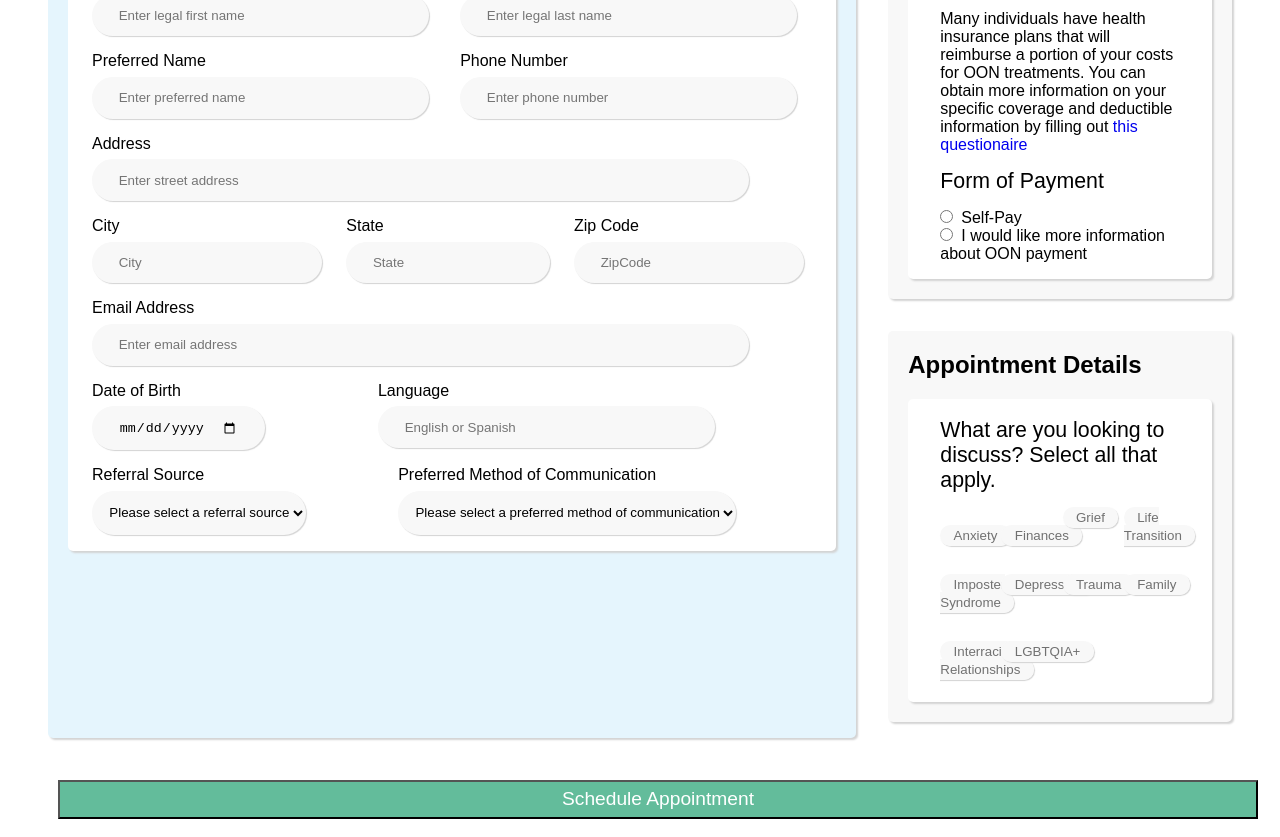
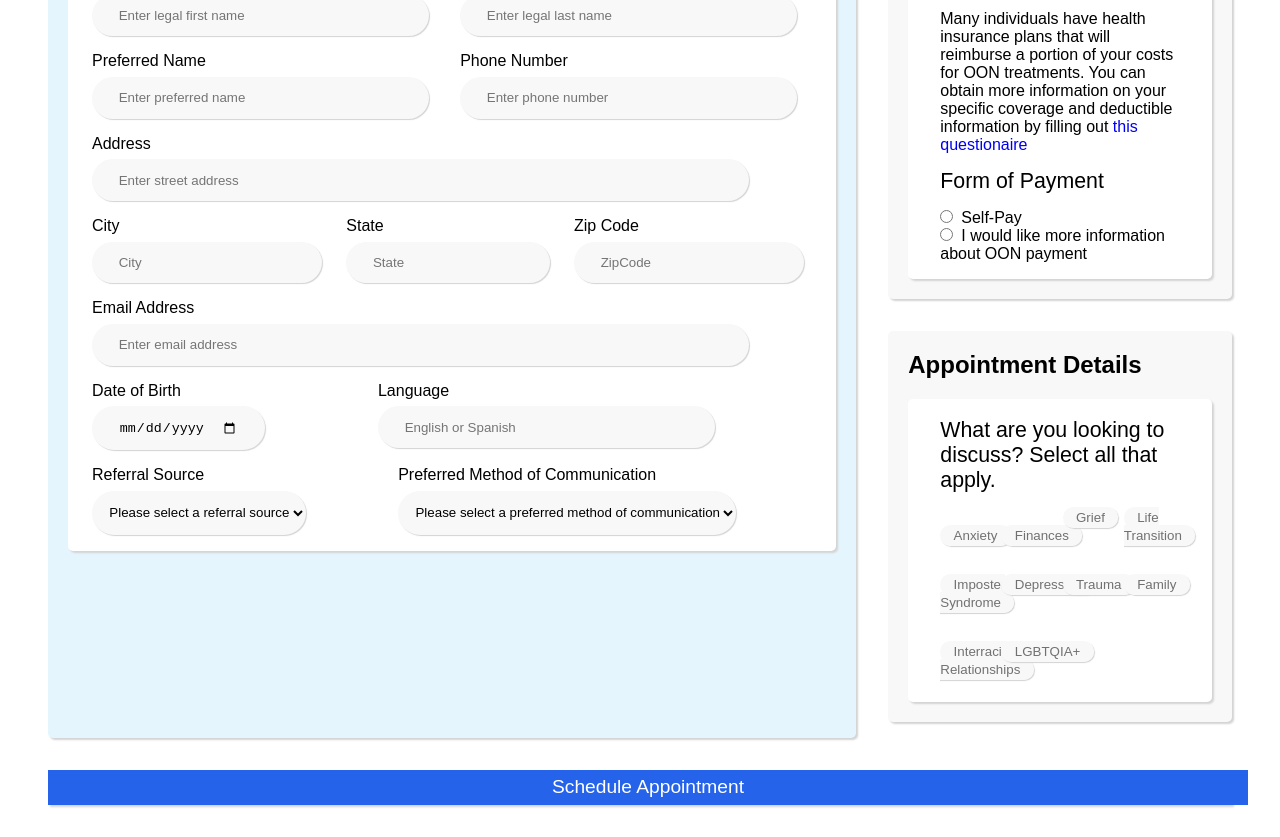
Before and after one commit to CultureCare22/Culture-Care, a React (Create React App) app: page /patient-info in a window 1280 px wide. Shown: the part 294-1131 px from the top of the page. Built offline with nearby package versions, Linux system fonts and the light colour scheme.

Commit message:
fixed button styling

```diff
--- a/src/pages/PatientInfoForm/PatientInfoForm.css
+++ b/src/pages/PatientInfoForm/PatientInfoForm.css
@@ -203,6 +203,20 @@
 .dis-check {
     margin-bottom: 0.5em;
 }
+
+.schedule-button {
+    background-color: #2563EB;
+    margin-bottom: 2em;
+    box-shadow: 2px 2px 2px lightgrey;
+}
+
+.schedule-button button {
+    background-color: #2563EB;
+    border: none;
+    display: block;
+    margin-left: auto;
+    margin-right: auto;
+}
 /* .look-discuss input:checked + .look-discuss label {
     background-color: #2563EB;
 } */
--- a/src/pages/PatientInfoForm/PatientInfoForm.js
+++ b/src/pages/PatientInfoForm/PatientInfoForm.js
@@ -173,9 +173,11 @@ function Form() {
                 </div>
             </div>
         </div>
+        <div className='schedule-button'>
         <a href="/clinician-s-silva">
             <button className='return-button'>Schedule Appointment</button>
         </a>
+        </div>
         </>
     )
 }
```
